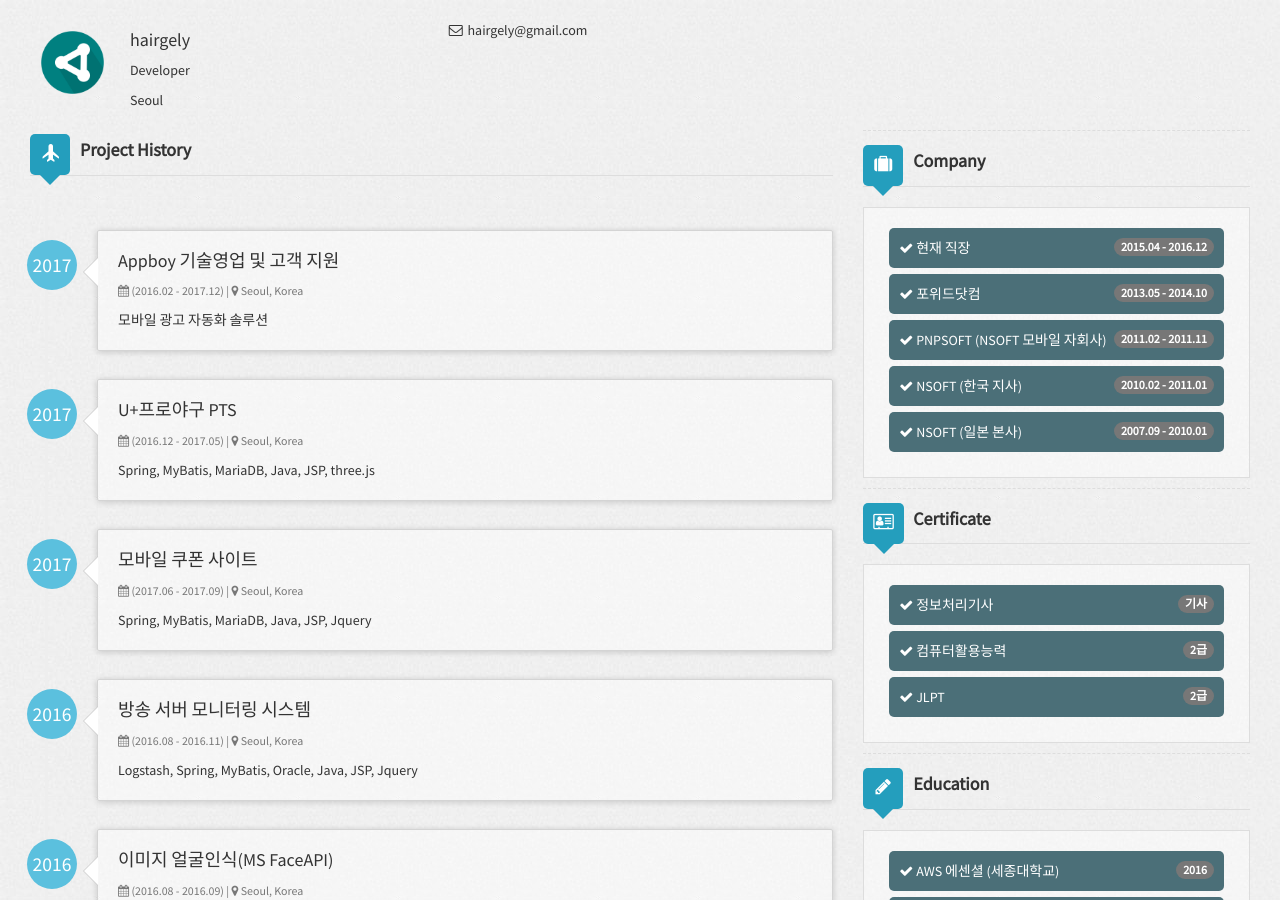
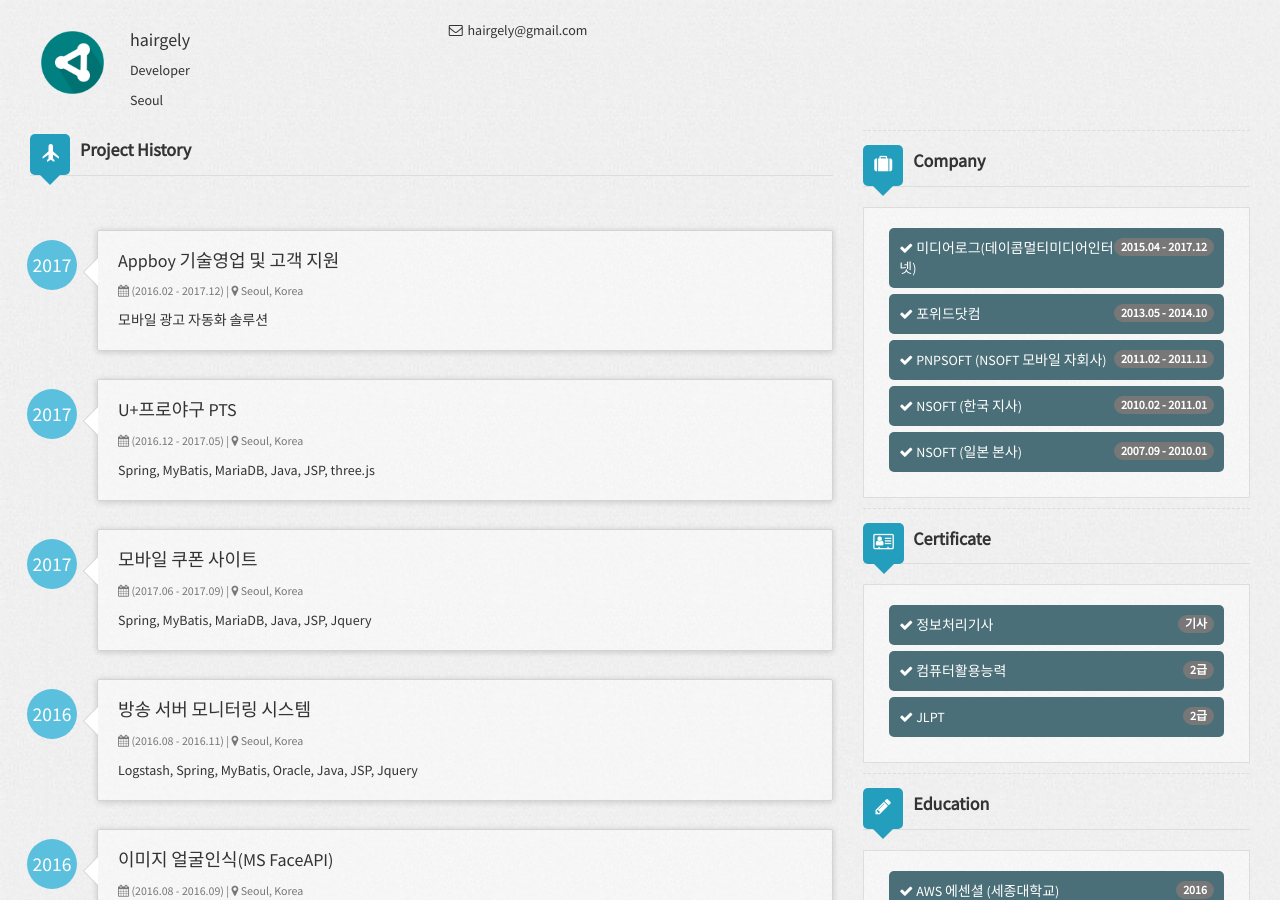
Before and after one commit to hairgely/resume, a Jekyll site: the page built from index.html, in a window 1280 px wide and 900 px high. Built offline with Jekyll 4.4.1, drawn with Linux system fonts in a browser that asks for light colours; nearby versions of some CDN libraries.

Commit message:
change project list211

```diff
--- a/_config.yml
+++ b/_config.yml
@@ -130,14 +130,14 @@ author:
     - project92:
       name: 대리운전 관리 시스템
       location: Seoul, Korea
-      company: 아르바이트
+      company:
       started: 2015
       duration: (2015.01 - 2015.03)
       description: Spring, iBatis, MySQL , Java, JSP, Jquery
     - project91:
       name: 콜 센터 모니터링 시스템
       location: Seoul, Korea
-      company: 아르바이트
+      company:
       started: 2014
       duration: (2014.11 - 2014.12)
       description: Spring, iBatis, MySQL , Java, JSP, Jquery
@@ -230,8 +230,8 @@ author:
 #      proficiency: Limit
   companyHistory:
     - company1:
-      name: 현재 직장
-      proficiency: 2015.04 - 2016.12
+      name: 미디어로그(데이콤멀티미디어인터넷)
+      proficiency: 2015.04 - 2017.12
     - company2:
       name: 포위드닷컴
       proficiency: 2013.05 - 2014.10
```
